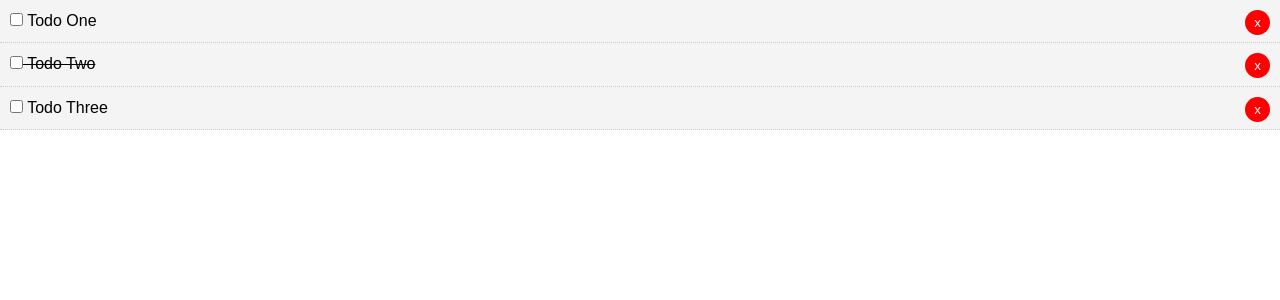
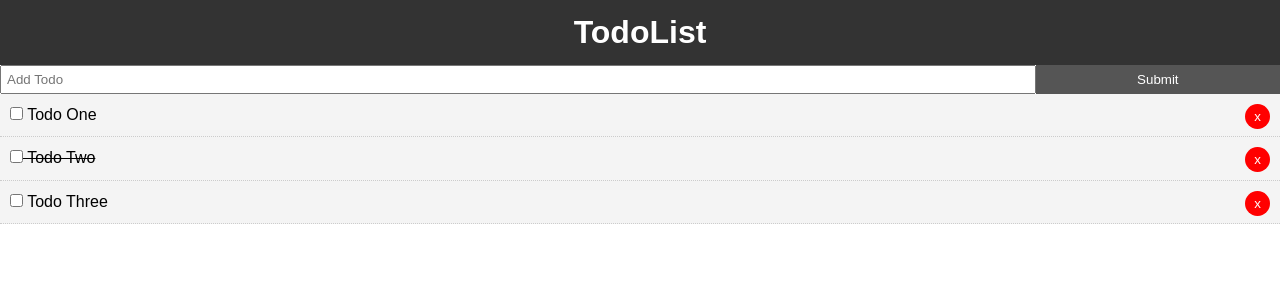
Before and after one commit to cmpprg/practice_problems, a Vue app in the folder vueJSExploration/: page / in a window 1280 px wide. Shown: the top 300 px of the page. Built offline with nearby package versions, Linux system fonts and the light colour scheme.

Commit message:
Create AddTodo component and implement

```diff
--- a/vueJSExploration/src/App.vue
+++ b/vueJSExploration/src/App.vue
@@ -1,16 +1,22 @@
 <template>
   <div id="app">
+    <Header />
+    <AddTodo />
     <Todos v-bind:todos='todos' v-on:del-todo="deleteTodo"/>
   </div>
 </template>
 
 <script>
 import Todos from './components/Todos.vue'
+import AddTodo from './components/AddTodo.vue'
+import Header from './components/layout/Header.vue'
 
 export default {
   name: 'App',
   components: {
-    Todos
+    Todos,
+    Header,
+    AddTodo
   },
   data() {
     return {
@@ -52,4 +58,17 @@
     font-family: Arial, Helvetica, sans-serif;
     line-height: 1.4;
   }
+
+  .btn {
+    display: inline-block;
+    border: none;
+    background: #555;
+    color: #fff;
+    padding: 7px 20px;
+    cursor: pointer;
+  }
+
+  .btn:hover {
+    background: #666;
+  }
 </style>
--- /dev/null
+++ b/vueJSExploration/src/components/AddTodo.vue
@@ -0,0 +1,29 @@
+<template>
+  <div>
+    <form>
+      <input type="text" name="title" placeholder="Add Todo">
+      <input type="submit" value="Submit" class="btn">
+    </form>
+  </div>
+</template>
+
+<script>
+  export default {
+    name: "AddTodo"
+  }
+</script>
+
+<style scoped>
+  form {
+    display: flex;
+  }
+
+  input[type="text"] {
+    flex: 10;
+    padding: 5px;
+  }
+
+  input[type="submit"] {
+    flex: 2;
+  }
+</style>
```
